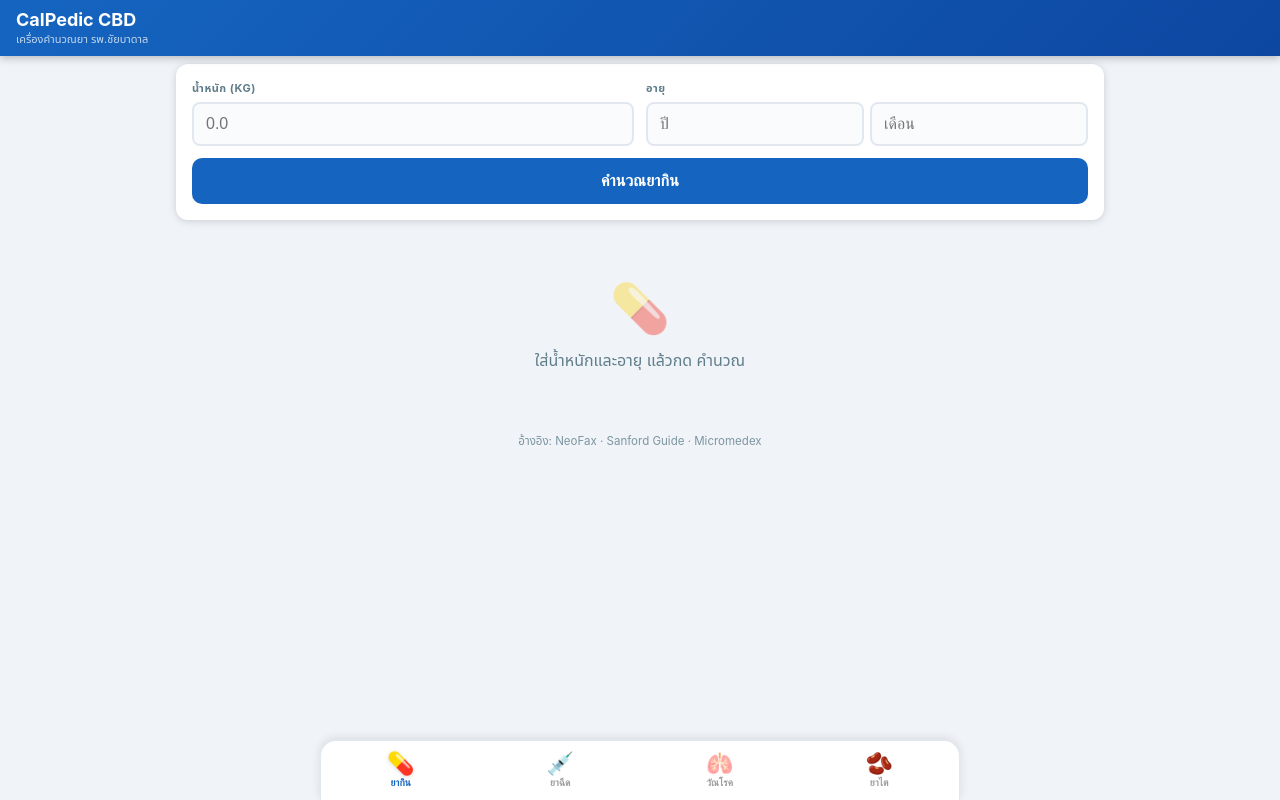
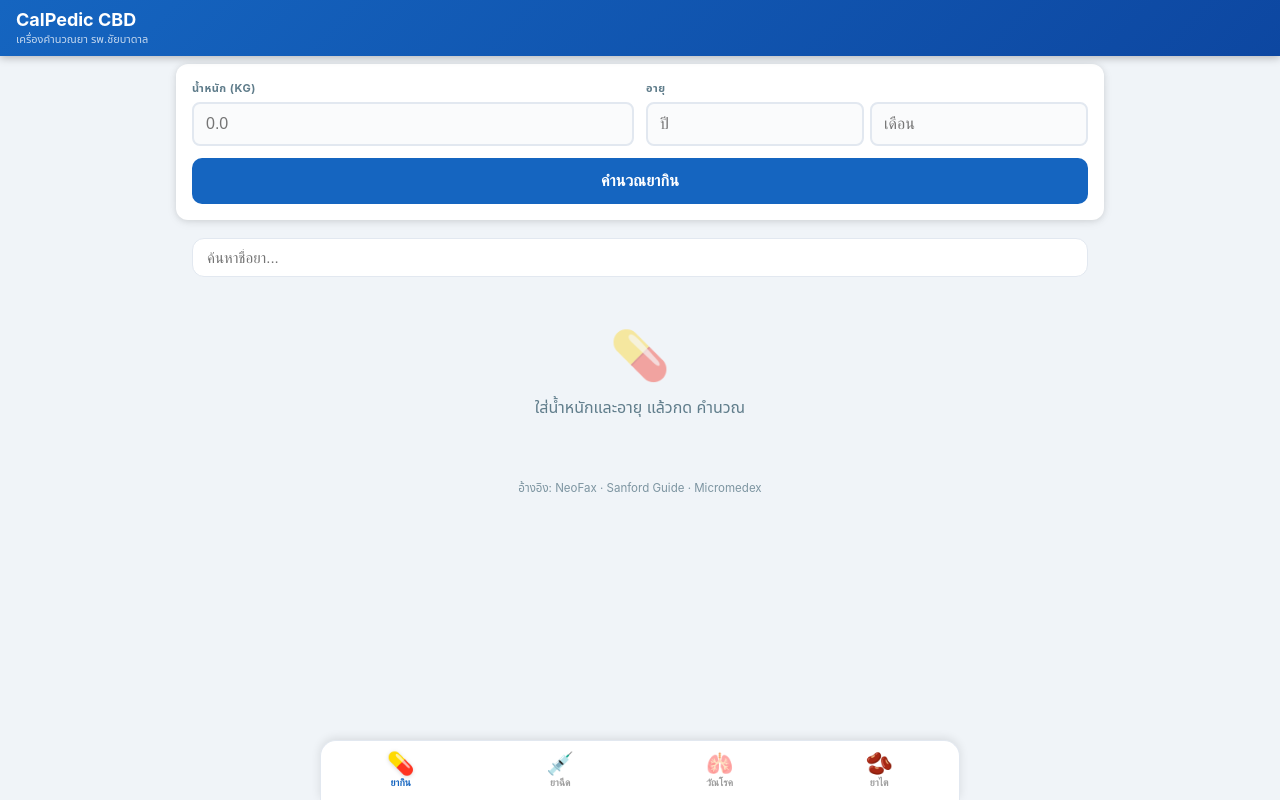
Before and after one commit to sutthisaktow/calpedicbd, a plain HTML site: page index.html in a window 1280 px wide. Drawn offline with Linux system fonts and the light colour scheme.

Commit message:
Add search filter box to all tabs

```diff
--- a/css/style.css
+++ b/css/style.css
@@ -253,6 +253,25 @@ input[type=number] { -moz-appearance: textfield; }
 .nav-btn[data-tab="renal"].active .nav-label      { color: var(--c-renal); }
 .nav-btn.active .nav-icon { filter: saturate(1.4) drop-shadow(0 1px 2px rgba(0,0,0,.15)); }
 
+/* ── Search Bar ── */
+.search-bar {
+  padding: 8px 16px 0;
+}
+.search-bar input {
+  width: 100%;
+  padding: 10px 14px;
+  border: 1px solid var(--c-border);
+  border-radius: var(--radius);
+  font-size: 15px;
+  background: var(--c-card);
+  color: var(--c-text);
+  outline: none;
+}
+.search-bar input:focus {
+  border-color: var(--c-oral);
+  box-shadow: 0 0 0 3px rgba(21,101,192,.12);
+}
+
 /* ── Empty State ── */
 .empty-state {
   text-align: center; padding: 48px 20px;
--- a/index.html
+++ b/index.html
@@ -49,6 +49,7 @@
         <div id="oral-ibw" class="ibw-badge hidden"></div>
         <button class="btn-calc" onclick="calcOral()">คำนวณยากิน</button>
       </div>
+      <div class="search-bar"><input type="search" id="oral-search" placeholder="ค้นหาชื่อยา..." oninput="filterResults('oral-results', this.value)"></div>
       <div id="oral-results" class="results-grid"></div>
       <p class="ref-footer">อ้างอิง: NeoFax · Sanford Guide · Micromedex</p>
     </section>
@@ -77,6 +78,7 @@
         <div id="inj-ibw" class="ibw-badge hidden"></div>
         <button class="btn-calc inj" onclick="calcInj()">คำนวณยาฉีด</button>
       </div>
+      <div class="search-bar"><input type="search" id="inj-search" placeholder="ค้นหาชื่อยา..." oninput="filterResults('inj-results', this.value)"></div>
       <div id="inj-results" class="results-grid"></div>
       <p class="ref-footer">อ้างอิง: NeoFax · Sanford Guide</p>
     </section>
@@ -100,6 +102,7 @@
         </div>
         <button class="btn-calc tb" onclick="calcTB()">คำนวณยาวัณโรค</button>
       </div>
+      <div class="search-bar"><input type="search" id="tb-search" placeholder="ค้นหาชื่อยา..." oninput="filterResults('tb-results', this.value)"></div>
       <div id="tb-results" class="results-grid"></div>
       <p class="ref-footer">อ้างอิง: แนวทางการควบคุมวัณโรคประเทศไทย พ.ศ. 2564</p>
     </section>
@@ -154,6 +157,7 @@
         <div id="renal-crcl-display" class="ibw-badge hidden"></div>
         <button class="btn-calc renal" onclick="calcRenal()">คำนวณ CrCl &amp; ปรับขนาดยา</button>
       </div>
+      <div class="search-bar"><input type="search" id="renal-search" placeholder="ค้นหาชื่อยา..." oninput="filterResults('renal-results', this.value)"></div>
       <div id="renal-results" class="results-grid"></div>
       <p class="ref-footer">อ้างอิง: Merative Micromedex · UpToDate Lexidrug</p>
     </section>
--- a/js/app.js
+++ b/js/app.js
@@ -262,6 +262,17 @@ function showEmpty(id, icon, msg) {
   if (el) el.innerHTML = `<div class="empty-state"><div class="empty-icon">${icon}</div><div>${msg}</div></div>`;
 }
 
+function filterResults(containerId, query) {
+  const q = query.trim().toLowerCase();
+  const container = document.getElementById(containerId);
+  if (!container) return;
+  container.querySelectorAll('.drug-card, .renal-card').forEach(card => {
+    const nameEl = card.querySelector('.drug-name, .renal-name');
+    const name = nameEl ? nameEl.textContent.toLowerCase() : '';
+    card.style.display = (!q || name.includes(q)) ? '' : 'none';
+  });
+}
+
 function toast(msg) {
   let t = document.getElementById('toast');
   if (!t) { t = document.createElement('div'); t.id = 'toast'; document.body.appendChild(t); }
```
